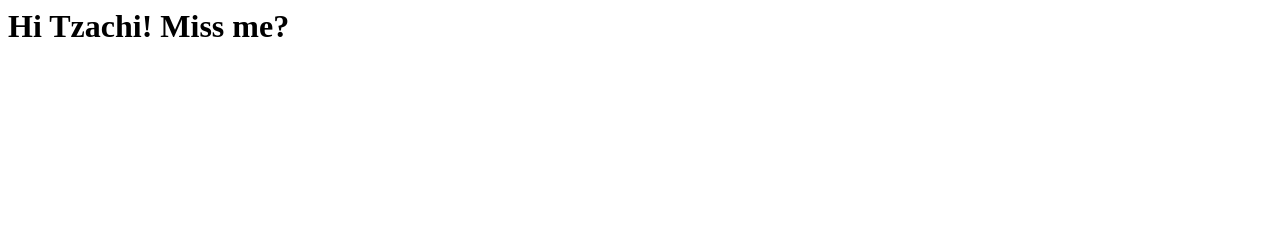
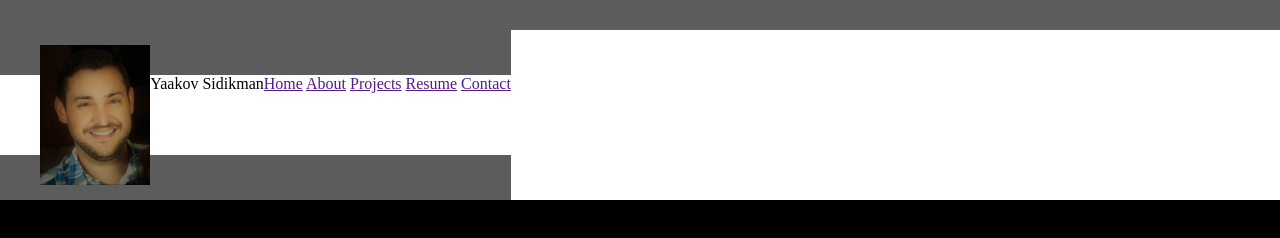
Before and after one commit to ysdkmn/ysdkmn.github.io, a plain HTML site: page index.html in a window 1280 px wide. Drawn offline with Linux system fonts and the light colour scheme.

Commit message:
add title

```diff
--- a/index.html
+++ b/index.html
@@ -1 +1,24 @@
-<h1> Hi Tzachi! Miss me? </h1>
+<!DOCTYPE html>
+<html>
+
+<head>
+  <title>Yaakov Sidikman</title>
+  <link href="./resources/css/style.css" type="text/css" rel="stylesheet">
+</head>
+
+<body>
+  <header>
+    <div class="header"></div>
+    <img src="./resources/images/head.jpg" alt="headshot">
+    <span class="header">Yaakov Sidikman</span>
+    <nav class="header">
+      <span><a href="">Home</a></span>
+      <span><a href="">About</a></span>
+      <span><a href="">Projects</a></span>
+      <span><a href="">Resume</a></span>
+      <span><a href="">Contact</a></span>
+    </nav>
+  </header>
+</body>
+
+</html>
--- /dev/null
+++ b/resources/css/style.css
@@ -0,0 +1,34 @@
+/* general */
+
+* {
+  margin: 0;
+  padding: 0;
+}
+
+body {
+  background-color: black;
+}
+
+header {
+  display: flex;
+  position: fixed;
+  background-color: white;
+  width: 100%;
+  height: 170px;
+  border-top: 30px solid rgb(92, 92, 92);
+}
+
+.header {
+  border-top: 45px solid rgb(92, 92, 92);
+  border-bottom: 45px solid rgb(92, 92, 92);
+}
+
+header img {
+  height: 140px;
+  border-top: 15px solid rgb(92, 92, 92);
+  border-bottom: 15px solid rgb(92, 92, 92);
+}
+
+div.header {
+  width: 40px;
+}
```
Also changed, not shown: resources/images/head.jpg (added).
